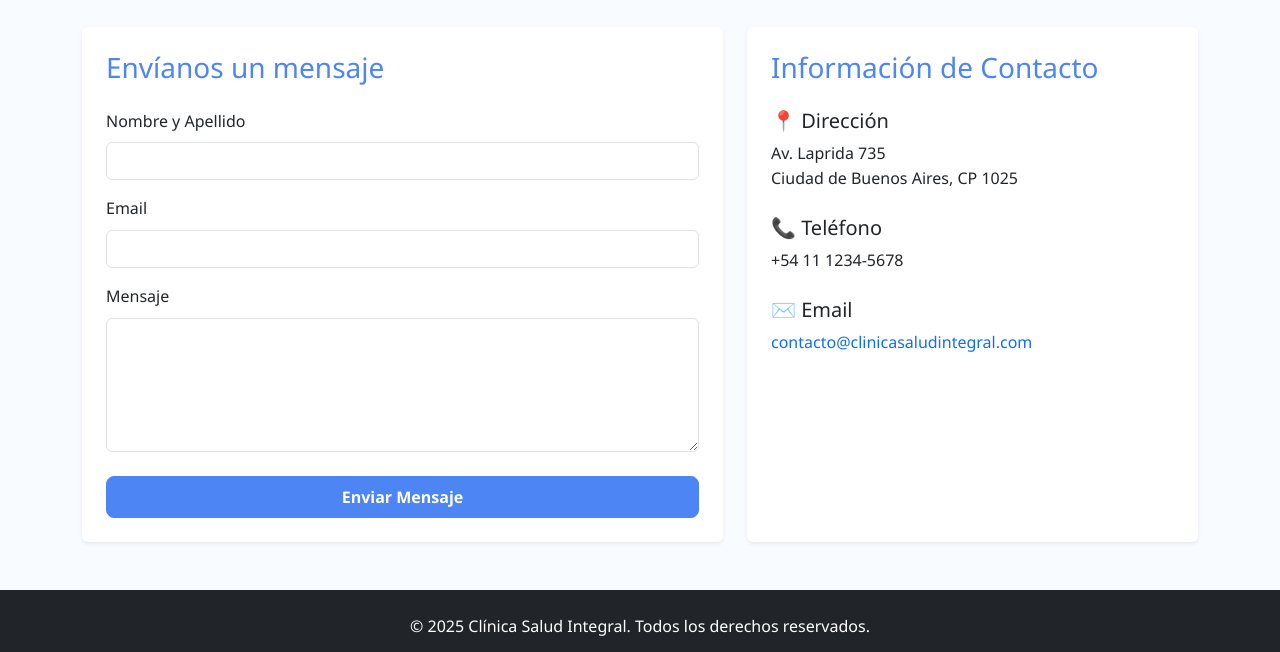
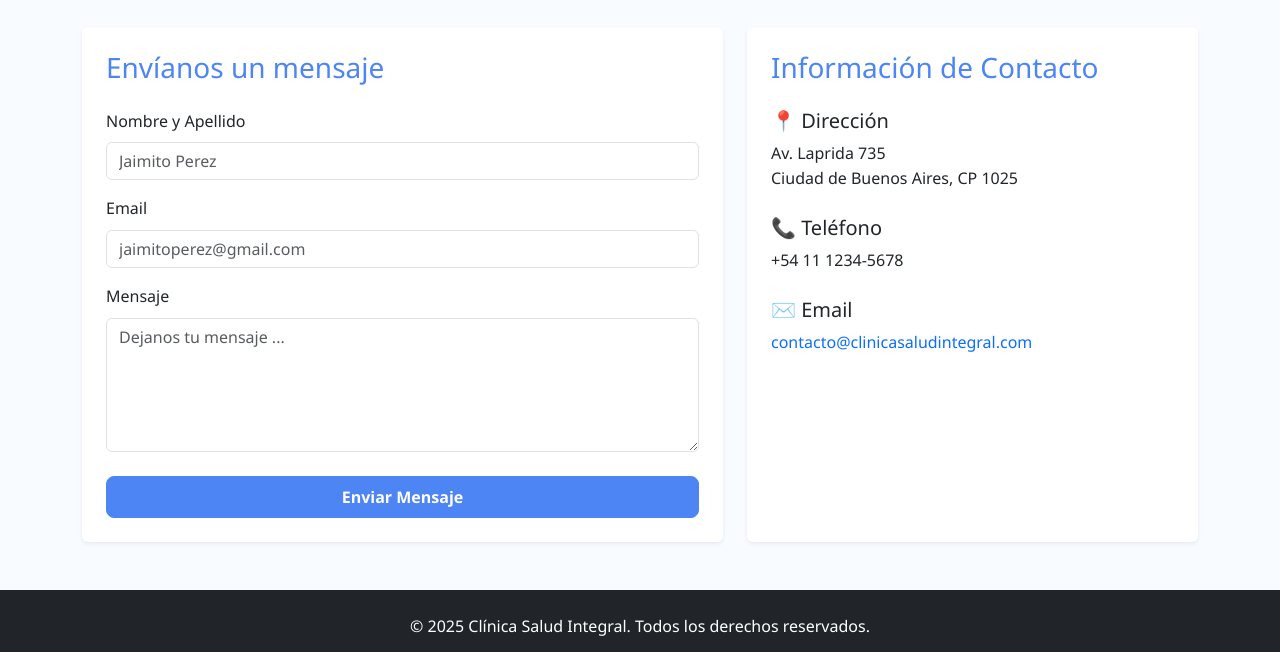
Before and after one commit to MarcelaMachuca/IDW-GRUPO3, a plain HTML site: page contacto.html in a window 1280 px wide. Shown: the part 114-766 px from the top of the page. Drawn offline with nearby package versions, Linux system fonts and the light colour scheme.

Commit message:
Agrego placeholders a formulario

```diff
--- a/contacto.html
+++ b/contacto.html
@@ -48,15 +48,15 @@
                             <form action="mailto:contacto@clinicasaludintegral.com" method="post" enctype="text/plain">
                                 <div class="mb-3">
                                     <label for="nombre" class="form-label">Nombre y Apellido</label>
-                                    <input type="text" class="form-control" id="nombre" name="nombre" required>
+                                    <input type="text" class="form-control" id="nombre" name="nombre" placeholder="Jaimito Perez" required>
                                 </div>
                                 <div class="mb-3">
                                     <label for="email" class="form-label">Email</label>
-                                    <input type="email" class="form-control" id="email" name="email" required>
+                                    <input type="email" class="form-control" id="email" name="email" placeholder="jaimitoperez@gmail.com" required>
                                 </div>
                                 <div class="mb-4">
                                     <label for="mensaje" class="form-label">Mensaje</label>
-                                    <textarea class="form-control" id="mensaje" name="mensaje" rows="5" required></textarea>
+                                    <textarea class="form-control" id="mensaje" name="mensaje" rows="5" placeholder="Dejanos tu mensaje ..." required></textarea>
                                 </div>
                                 <div class="d-grid">
                                     <button type="submit" class="btn btn-clinica">Enviar Mensaje</button>
```
